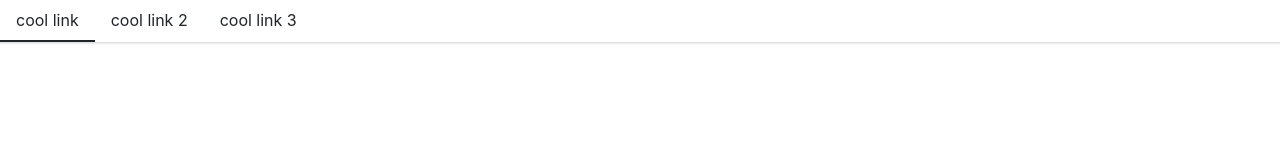
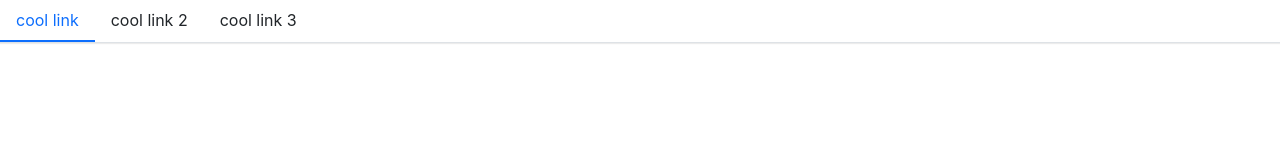
Before and after one commit to xing-6464/star-ui-react, a React (Vite) app: page / in a window 1280 px wide. Shown: the top 160 px of the page. Built offline with nearby package versions, Linux system fonts and the light colour scheme.

Commit message:
需求升级 - Menu 组件编码第二部分

```diff
--- a/src/App.tsx
+++ b/src/App.tsx
@@ -4,10 +4,15 @@ import { Menu, MenuItme } from './components/Menu'
 function App() {
   return (
     <div>
-      <Menu>
-        <MenuItme>cool link</MenuItme>
-        <MenuItme>cool link 2</MenuItme>
-        <MenuItme>cool link 3</MenuItme>
+      <Menu
+        defaultIndex={0}
+        onSelect={(index) => {
+          alert(index)
+        }}
+      >
+        <MenuItme index={0}>cool link</MenuItme>
+        <MenuItme index={1}>cool link 2</MenuItme>
+        <MenuItme index={2}>cool link 3</MenuItme>
       </Menu>
     </div>
   )
--- a/src/components/Menu/menu.tsx
+++ b/src/components/Menu/menu.tsx
@@ -1,26 +1,48 @@
-import React from 'react'
+import React, { useState, createContext } from 'react'
 import classNames from 'classnames'
 
 type MenuMode = 'horizontal' | 'vertical'
+type SelectCallback = (selectedIndex: number) => void
 export interface MenuProps {
   defaultIndex?: number
   className?: string
   mode?: MenuMode
   style?: React.CSSProperties
-  onSelect?: (selectedIndex?: number) => void
+  onSelect?: SelectCallback
   children: React.ReactNode
 }
 
+interface IMenuContext {
+  index: number
+  onSelect?: SelectCallback
+}
+
+export const MenuContext = createContext<IMenuContext>({ index: 0 })
+
 export const Menu: React.FC<MenuProps> = (props) => {
-  const { className, mode, style, children, defaultIndex } = props
+  const { className, mode, style, children, defaultIndex, onSelect } = props
+  const [currentActive, setActive] = useState(defaultIndex)
 
   const classes = classNames('star-menu', className, {
     'menu-vertical': mode === 'vertical',
   })
 
+  const hanldeClick = (index: number) => {
+    setActive(index)
+    if (onSelect) {
+      onSelect(index)
+    }
+  }
+  const passedContext: IMenuContext = {
+    index: currentActive ? currentActive : 0,
+    onSelect: hanldeClick,
+  }
+
   return (
     <ul className={classes} style={style}>
-      {children}
+      <MenuContext.Provider value={passedContext}>
+        {children}
+      </MenuContext.Provider>
     </ul>
   )
 }
--- a/src/components/Menu/menuItem.tsx
+++ b/src/components/Menu/menuItem.tsx
@@ -1,8 +1,10 @@
-import React from 'react'
+import React, { useContext } from 'react'
 import classNames from 'classnames'
 
+import { MenuContext } from './menu'
+
 export interface MenuItemProps {
-  index?: number
+  index: number
   disabled?: boolean
   className?: string
   style?: React.CSSProperties
@@ -11,13 +13,21 @@ export interface MenuItemProps {
 
 export const MenuItme: React.FC<MenuItemProps> = (props) => {
   const { index, disabled, className, style, children } = props
+  const context = useContext(MenuContext)
 
   const classes = classNames('menu-item', className, {
     'is-disabled': disabled,
+    'is-active': context.index === index,
   })
 
+  const handleClick = () => {
+    if (context.onSelect && !disabled) {
+      context.onSelect(index)
+    }
+  }
+
   return (
-    <li className={classes} style={style}>
+    <li className={classes} style={style} onClick={handleClick}>
       {children}
     </li>
   )
```
